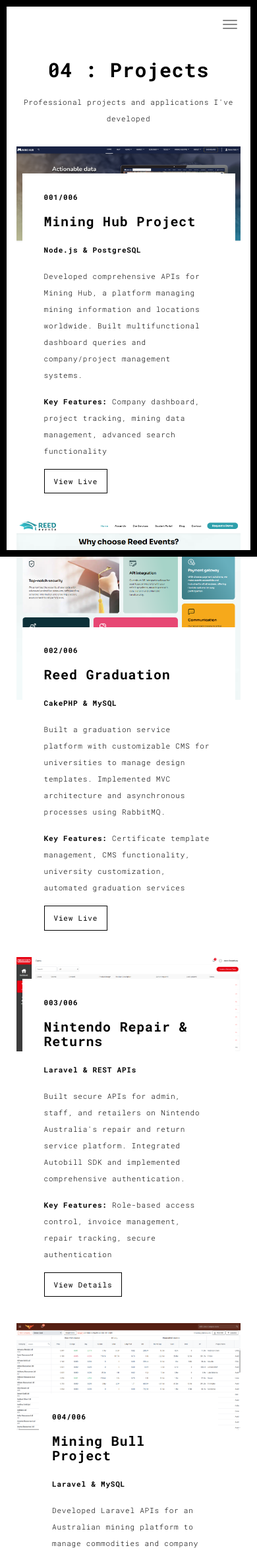
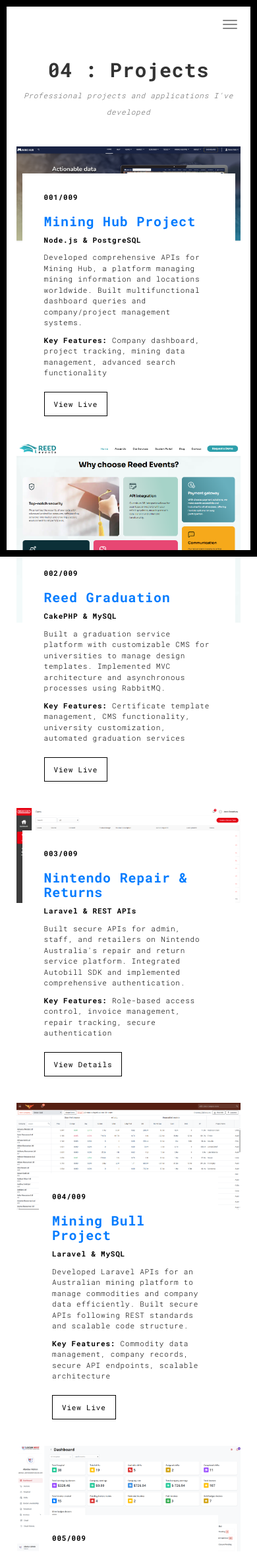
Before and after one commit to SiamSarker/portfo, a Flask app: page /projects.html in a window 390 px wide. Shown: the top 2353 px of the page at 66% size. Run offline with Flask 2, Linux system fonts and the light colour scheme; some libraries are stand-ins or nearby versions.

Commit message:
Fix broken headers, missing images, and add more projects
FIXES:
- Fixed missing image files: css3, html5, mysql, postgresql, git icons
- Fixed broken HTML headers and tags
- Added custom CSS for consistent styling and image sizes
- Fixed image sizing issues across all pages

PROJECTS EXPANSION:
- Expanded projects from 6 to 9 projects total
- Added 3 new projects:
  * Decentralized Vehicle Info Storage System (React.js & Blockchain)
  * AgroTech e-Market (PHP, NestJS & React Native)
  * Multi-Client Server System (Java & JavaFX)
- Updated project numbering to 001/009 through 009/009
- Added detailed descriptions and key features for all projects
- Added appropriate links (live sites or GitHub repositories)

STYLING IMPROVEMENTS:
- Created custom.css with responsive design
- Fixed image sizes for consistency (60x60px for skill icons, 80x80px for logos)
- Added proper spacing and typography
- Improved mobile responsiveness
- Enhanced visual hierarchy with colors and borders
- Added hover effects and better button styling

TECHNICAL IMPROVEMENTS:
- Fixed HTML validation errors
- Improved accessibility with proper alt tags
- Enhanced user experience with better navigation
- Added proper CSS classes for maintainability

```diff
--- /dev/null
+++ b/static/custom.css
@@ -0,0 +1,264 @@
+/* Custom Portfolio Styles */
+
+/* Fix image sizes for consistency */
+.skill-icon {
+    width: 60px;
+    height: 60px;
+    object-fit: contain;
+    margin-bottom: 10px;
+}
+
+.company-logo img,
+.university-logo img {
+    width: 80px;
+    height: 80px;
+    object-fit: contain;
+}
+
+/* Experience page styling */
+.experience-item {
+    margin-bottom: 40px;
+    padding: 20px;
+    border-left: 3px solid #007bff;
+    background-color: #f8f9fa;
+}
+
+.experience-content h3 {
+    color: #007bff;
+    margin-bottom: 5px;
+}
+
+.experience-content h4 {
+    color: #333;
+    font-weight: bold;
+    margin-bottom: 5px;
+}
+
+.duration {
+    color: #666;
+    font-style: italic;
+    margin-bottom: 15px;
+}
+
+.description {
+    margin-bottom: 20px;
+    line-height: 1.6;
+}
+
+.exp-bullets {
+    margin-bottom: 20px;
+}
+
+.exp-bullets li {
+    margin-bottom: 8px;
+    line-height: 1.5;
+}
+
+.tech-tag {
+    display: inline-block;
+    background-color: #007bff;
+    color: white;
+    padding: 4px 12px;
+    border-radius: 15px;
+    font-size: 12px;
+    margin: 2px;
+}
+
+.experience-divider {
+    border: none;
+    height: 2px;
+    background-color: #e9ecef;
+    margin: 40px 0;
+}
+
+/* Skills page styling */
+.skill-category {
+    margin-bottom: 40px;
+    padding: 20px;
+    background-color: #f8f9fa;
+    border-radius: 8px;
+}
+
+.skill-category h3 {
+    color: #007bff;
+    margin-bottom: 20px;
+    text-align: center;
+}
+
+.skill-item {
+    text-align: center;
+    padding: 15px;
+    margin-bottom: 20px;
+}
+
+.skill-item h4 {
+    margin: 10px 0 5px 0;
+    color: #333;
+}
+
+.skill-item p {
+    color: #666;
+    font-size: 12px;
+    margin: 0;
+}
+
+.concepts-grid {
+    display: flex;
+    flex-wrap: wrap;
+    gap: 10px;
+    justify-content: center;
+}
+
+.concept-tag {
+    background-color: #28a745;
+    color: white;
+    padding: 6px 15px;
+    border-radius: 20px;
+    font-size: 13px;
+    margin: 3px;
+}
+
+/* Education page styling */
+.education-item {
+    margin-bottom: 40px;
+    padding: 20px;
+    border-left: 3px solid #28a745;
+    background-color: #f8f9fa;
+}
+
+.education-content h3 {
+    color: #28a745;
+    margin-bottom: 5px;
+}
+
+.education-content h4 {
+    color: #333;
+    font-weight: bold;
+    margin-bottom: 5px;
+}
+
+.cgpa {
+    color: #28a745;
+    font-weight: bold;
+    margin-bottom: 15px;
+}
+
+.edu-courseworks {
+    margin-top: 20px;
+}
+
+.edu-course-title {
+    font-weight: bold;
+    color: #333;
+    margin-bottom: 10px;
+}
+
+.edu-bullets {
+    margin-bottom: 20px;
+}
+
+.edu-bullets li {
+    margin-bottom: 5px;
+    line-height: 1.4;
+}
+
+.education-skills {
+    margin-top: 20px;
+}
+
+.skill-tag {
+    display: inline-block;
+    background-color: #28a745;
+    color: white;
+    padding: 4px 12px;
+    border-radius: 15px;
+    font-size: 12px;
+    margin: 2px;
+}
+
+.education-divider {
+    border: none;
+    height: 2px;
+    background-color: #e9ecef;
+    margin: 40px 0;
+}
+
+.certification-item {
+    margin-bottom: 30px;
+    padding: 15px;
+    background-color: #fff;
+    border-radius: 5px;
+    box-shadow: 0 2px 4px rgba(0,0,0,0.1);
+}
+
+.certification-item h4 {
+    color: #007bff;
+    margin-bottom: 10px;
+}
+
+/* Projects page improvements */
+.card-container {
+    min-height: 300px;
+}
+
+.card-container-lg {
+    min-height: 350px;
+}
+
+.card-container h3 {
+    color: #007bff;
+    margin-bottom: 10px;
+}
+
+.card-container p {
+    line-height: 1.5;
+    margin-bottom: 10px;
+}
+
+.card-container .btn {
+    margin-top: 10px;
+}
+
+/* Responsive improvements */
+@media (max-width: 768px) {
+    .experience-item,
+    .education-item {
+        padding: 15px;
+    }
+
+    .skill-category {
+        padding: 15px;
+    }
+
+    .concepts-grid {
+        justify-content: flex-start;
+    }
+}
+
+/* General improvements */
+.section-container-spacer {
+    margin-bottom: 40px;
+}
+
+.section-container-spacer h1 {
+    color: #333;
+    margin-bottom: 10px;
+}
+
+.section-container-spacer p {
+    color: #666;
+    font-style: italic;
+}
+
+/* Footer improvements */
+.footer-container {
+    margin-top: 60px;
+    padding: 20px 0;
+    background-color: #f8f9fa;
+    border-top: 1px solid #e9ecef;
+}
+
+.footer-container p {
+    color: #666;
+    margin: 0;
+}
--- a/templates/education.html
+++ b/templates/education.html
@@ -17,7 +17,8 @@
 
   <title>Education - Siam Sarker</title>
 
-<link href="../static/main.3f6952e4.css" rel="stylesheet"></head>
+<link href="../static/main.3f6952e4.css" rel="stylesheet">
+<link href="../static/custom.css" rel="stylesheet"></head>
 
 <body class="">
 <div id="site-border-left"></div>
--- a/templates/experience.html
+++ b/templates/experience.html
@@ -17,7 +17,8 @@
 
   <title>Experience - Siam Sarker</title>
 
-<link href="../static/main.3f6952e4.css" rel="stylesheet"></head>
+<link href="../static/main.3f6952e4.css" rel="stylesheet">
+<link href="../static/custom.css" rel="stylesheet"></head>
 
 <body class="">
 <div id="site-border-left"></div>
--- a/templates/projects.html
+++ b/templates/projects.html
@@ -17,7 +17,8 @@
 
   <title>Projects - Siam Sarker</title>
 
-<link href="../static/main.3f6952e4.css" rel="stylesheet"></head>
+<link href="../static/main.3f6952e4.css" rel="stylesheet">
+<link href="../static/custom.css" rel="stylesheet"></head>
 
 <body class="">
 <div id="site-border-left"></div>
@@ -56,7 +57,7 @@
   <div class="container">
     <div class="row">
 
-      <div class="col-sm-8 col-sm-offset-2 section-container-spacer">
+          <div class="col-sm-8 col-sm-offset-2 section-container-spacer">
         <div class="text-center">
           <h1 class="h2">04 : Projects</h1>
           <p>Professional projects and applications I've developed</p>
@@ -76,7 +77,7 @@
                         <img src="../static/assets/images/mininghub.png" alt="" class="img-responsive">
                       </a>
                       <div class="card-container card-container-lg">
-                        <h4>001/006</h4>
+                        <h4>001/009</h4>
                         <h3>Mining Hub Project</h3>
                         <p><b>Node.js & PostgreSQL</b></p>
                         <p>Developed comprehensive APIs for Mining Hub, a platform managing mining information and locations worldwide. Built multifunctional dashboard queries and company/project management systems.</p>
@@ -89,7 +90,7 @@
                         <img src="../static/assets/images/reed.png" alt="" class="img-responsive">
                       </a>
                       <div class="card-container card-container-lg">
-                        <h4>002/006</h4>
+                        <h4>002/009</h4>
                         <h3>Reed Graduation</h3>
                         <p><b>CakePHP & MySQL</b></p>
                         <p>Built a graduation service platform with customizable CMS for universities to manage design templates. Implemented MVC architecture and asynchronous processes using RabbitMQ.</p>
@@ -102,7 +103,7 @@
                         <img src="../static/assets/images/nintendo.png" alt="" class="img-responsive">
                       </a>
                       <div class="card-container card-container-lg">
-                        <h4>003/006</h4>
+                        <h4>003/009</h4>
                         <h3>Nintendo Repair & Returns</h3>
                         <p><b>Laravel & REST APIs</b></p>
                         <p>Built secure APIs for admin, staff, and retailers on Nintendo Australia's repair and return service platform. Integrated Autobill SDK and implemented comprehensive authentication.</p>
@@ -122,7 +123,7 @@
                       <img src="../static/assets/images/mnb.png" alt="" class="img-responsive">
                     </a>
                     <div class="card-container">
-                      <h4>004/006</h4>
+                      <h4>004/009</h4>
                       <h3>Mining Bull Project</h3>
                       <p><b>Laravel & MySQL</b></p>
                         <p>Developed Laravel APIs for an Australian mining platform to manage commodities and company data efficiently. Built secure APIs following REST standards and scalable code structure.</p>
@@ -135,7 +136,7 @@
                         <img src="../static/assets/images/locum.png" alt="" class="img-responsive">
                       </a>
                       <div class="card-container">
-                        <h4>005/006</h4>
+                        <h4>005/009</h4>
                         <h3>Locum West Portal</h3>
                         <p><b>Laravel & SendGrid</b></p>
                         <p>Created APIs for hospital-doctor coordination, with scheduling, authentication, and SendGrid-based email integration. Tested endpoints thoroughly with Postman and XAMPP.</p>
@@ -149,7 +150,7 @@
                         <img src="../static/assets/images/rth.png" alt="" class="img-responsive">
                       </a>
                       <div class="card-container">
-                        <h4>006/006</h4>
+                        <h4>006/009</h4>
                         <h3>Regional Tech Hub</h3>
                         <p><b>Laravel & REST APIs</b></p>
                         <p>Created Laravel APIs for a national initiative connecting remote Australians with digital technology support. Improved digital engagement in rural and remote regions.</p>
@@ -161,7 +162,53 @@
                 </div>
                 <!--/row-->
             </div>
+            <!--/item-->
+            <div class="item">
+                <div class="row">
+                  <div class="col-sm-4">
+                    <a href="work.html" class="black-image-project-hover">
+                      <img src="../static/assets/images/garistory.png" alt="" class="img-responsive">
+                    </a>
+                    <div class="card-container">
+                      <h4>007/009</h4>
+                      <h3>Decentralized Vehicle Info Storage System</h3>
+                      <p><b>React.js & Blockchain</b></p>
+                        <p>Built a blockchain-based system to securely store and manage decentralized vehicle data using React.js and REST APIs. Focused on blockchain principles for transparency and immutability.</p>
+                        <p><strong>Key Features:</strong> Decentralized storage, blockchain integration, responsive UI, secure data transactions</p>
+                        <a href="https://app.mininghub.com/" target="_blank" class="btn btn-default">View Live</a>
+                    </div>
+                  </div>
+                   <div class="col-sm-4">
+                      <a href="work.html" class="black-image-project-hover">
+                        <img src="../static/assets/images/agrotech.png" alt="" class="img-responsive">
+                      </a>
+                      <div class="card-container">
+                        <h4>008/009</h4>
+                        <h3>AgroTech e-Market</h3>
+                        <p><b>PHP, NestJS & React Native</b></p>
+                        <p>Built an e-commerce platform with bidding and pre-order systems to connect farmers directly with buyers. Implemented bidding system for fair pricing and eliminated middlemen.</p>
+                        <p><strong>Key Features:</strong> Bidding system, farmer-buyer direct connection, mobile app, web platform, team award winner</p>
+                        <a href="https://github.com/SiamSarker/AgroTech-back" target="_blank" class="btn btn-default">View Source</a>
+                      </div>
+                    </div>
 
+                    <div class="col-sm-4">
+                      <a href="work.html" class="black-image-project-hover">
+                        <img src="../static/assets/images/multiclient.png" alt="" class="img-responsive">
+                      </a>
+                      <div class="card-container">
+                        <h4>009/009</h4>
+                        <h3>Multi-Client Server System</h3>
+                        <p><b>Java & JavaFX</b></p>
+                        <p>Built a JavaFX-based multi-client server system using sockets for real-time communication and connection handling. Created GUI with JavaFX for client-server interactions.</p>
+                        <p><strong>Key Features:</strong> Multi-client support, socket programming, JavaFX GUI, real-time communication</p>
+                        <a href="https://github.com/SiamSarker/ProjectManagement_javaFX" target="_blank" class="btn btn-default">View Source</a>
+                      </div>
+                    </div>
+
+                </div>
+                <!--/row-->
+            </div>
             <!--/item-->
         </div>
         <!--/carousel-inner-->
--- a/templates/skills.html
+++ b/templates/skills.html
@@ -17,7 +17,8 @@
 
   <title>Skills - Siam Sarker</title>
 
-<link href="../static/main.3f6952e4.css" rel="stylesheet"></head>
+<link href="../static/main.3f6952e4.css" rel="stylesheet">
+<link href="../static/custom.css" rel="stylesheet"></head>
 
 <body class="">
 <div id="site-border-left"></div>
```
Also changed, not shown: static/assets/images/css3-300x300.jpg (added), static/assets/images/git.png (added), static/assets/images/html5-300x300.jpg (added), static/assets/images/mysql-logo-1-300x300.jpg (added), static/assets/images/postgresql-logo.png (added).
